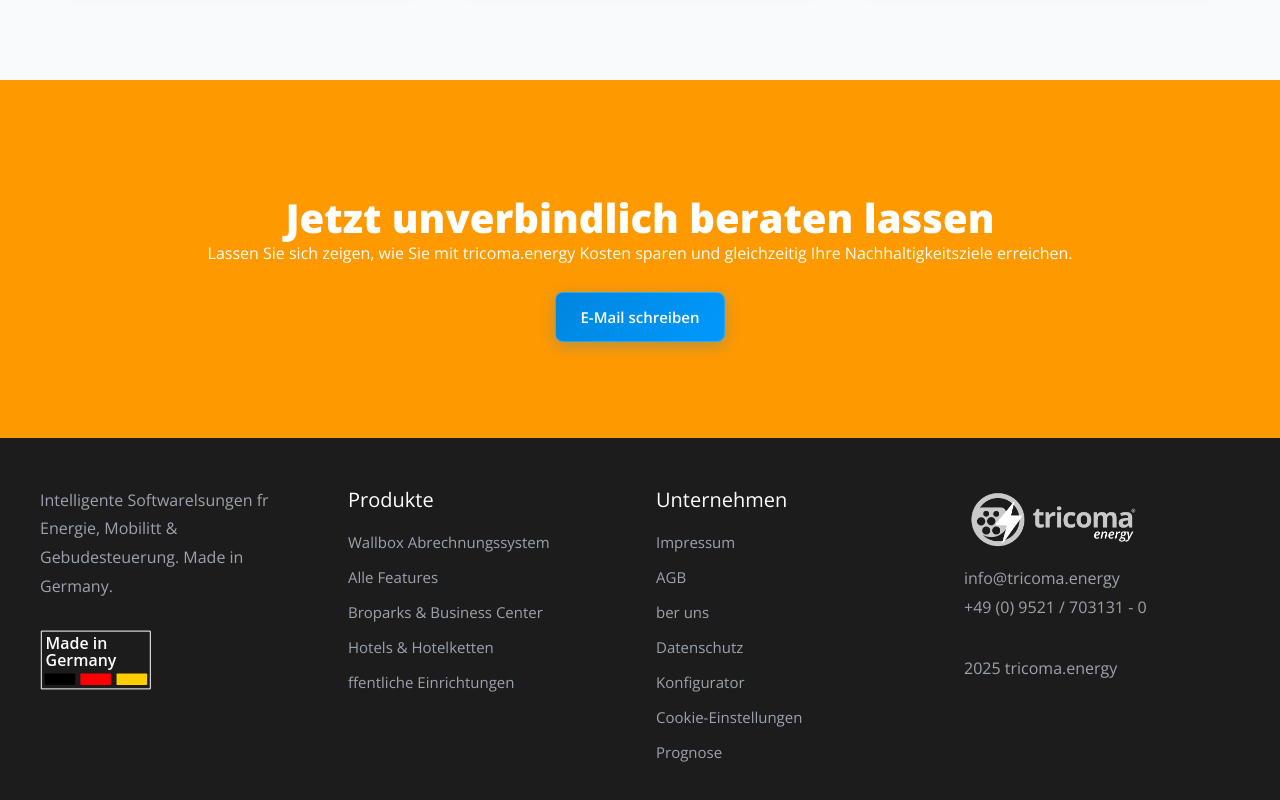
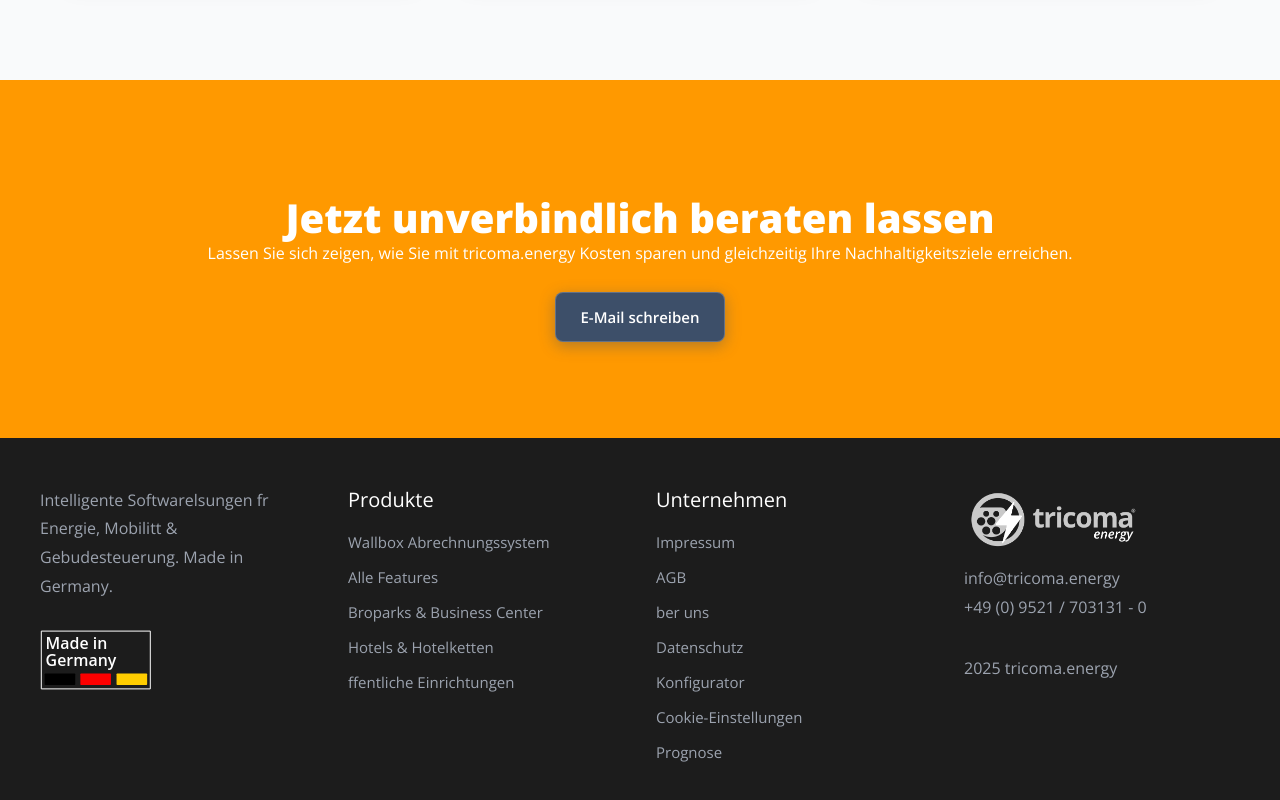
Before and after one commit to triFabio/help, a plain HTML site: page index.html in a window 1280 px wide. Shown: the part 7975-8775 px from the top of the page. Drawn offline with nearby package versions, Linux system fonts and the light colour scheme; a web font is replaced by a local one.

Commit message:
Update index.html

```diff
--- a/index.html
+++ b/index.html
@@ -2370,7 +2370,7 @@
             <div style="text-align: center;">
                 <h2 style="color: white;">Jetzt unverbindlich beraten lassen</h2>
                 <p style="color: white;">Lassen Sie sich zeigen, wie Sie mit tricoma.energy Kosten sparen und gleichzeitig Ihre Nachhaltigkeitsziele erreichen.</p>
-                <a href="mailto:kontakt@tricoma.energy" class="cta-button cta-button-grey" style="margin-top: 1.5rem; display: inline-block;">E-Mail schreiben</a>
+                <a href="mailto:kontakt@tricoma.energy" class="cta-button cta-button-gray" style="margin-top: 1.5rem; display: inline-block;">E-Mail schreiben</a>
             </div>
         </div>
     </section>
```
